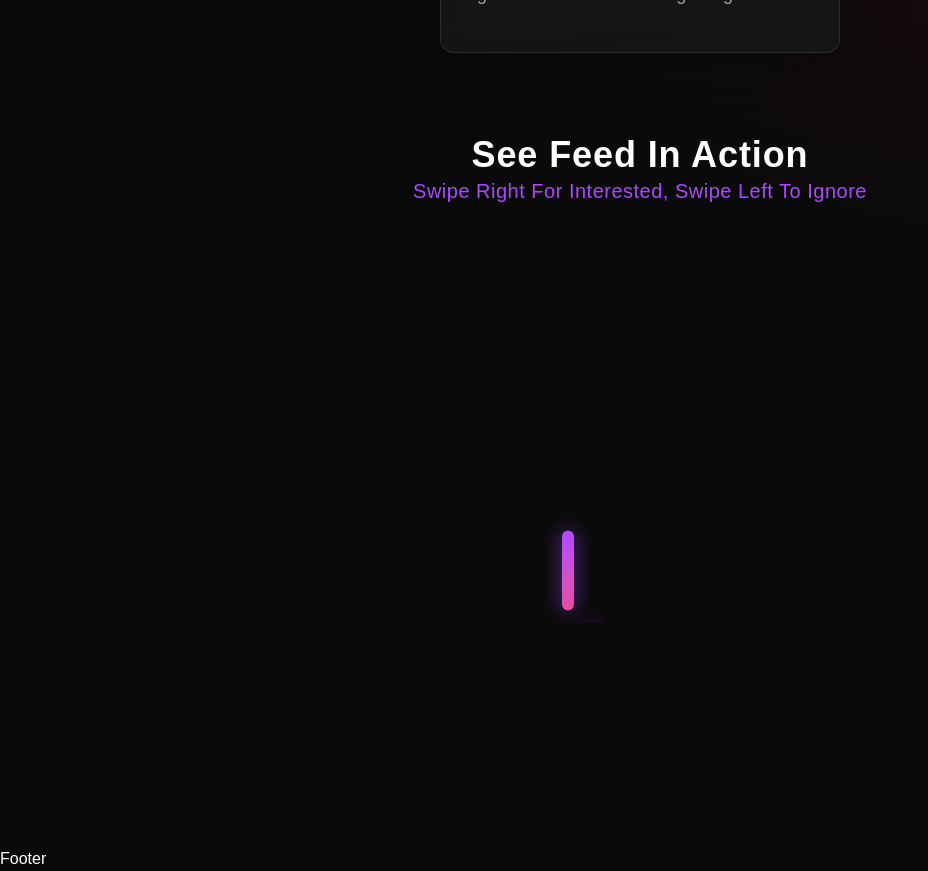
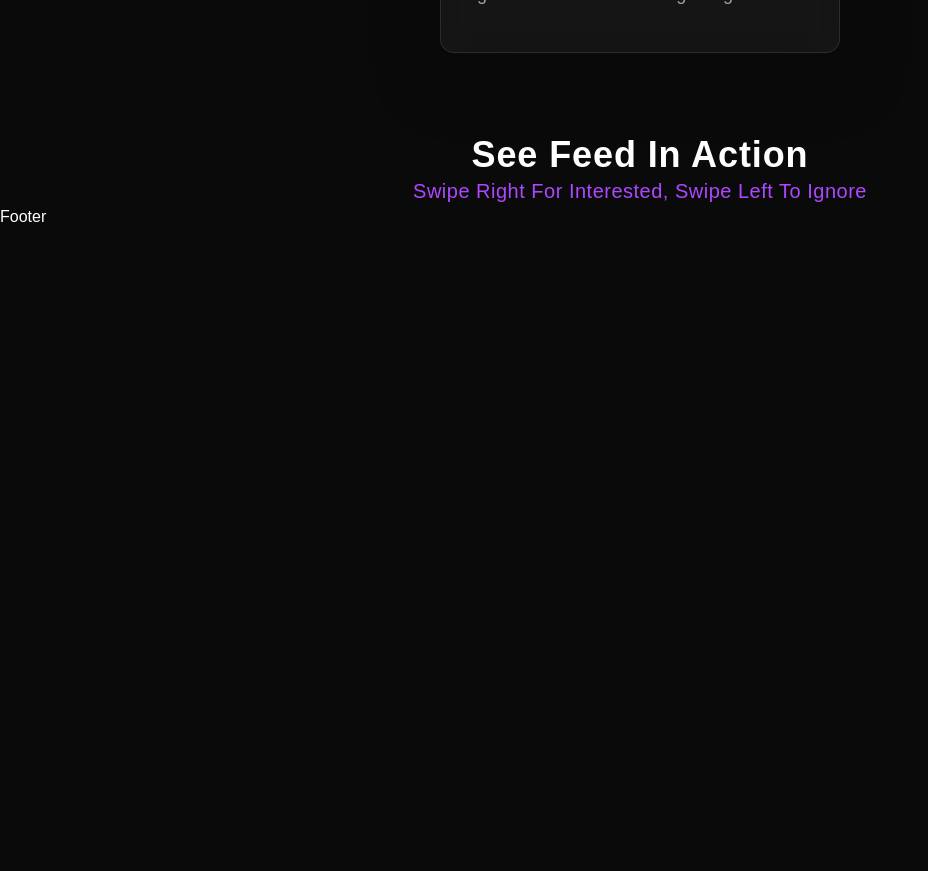
Before and after one commit to itzh4r5h/devtinder, a React (Vite) app: page / in a window 1280 px wide. Shown: the part 1320-2191 px from the top of the page, without its empty margins (0-928 px from the left). After the commit the page ends 1549 px from the top, so only its background shows below. Built offline with nearby package versions, Linux system fonts and the light colour scheme.

Commit message:
feat(feed): trigger swipe loader on first viewport entry

```diff
--- a/src/pages/home/FeedPreview.jsx
+++ b/src/pages/home/FeedPreview.jsx
@@ -1,8 +1,28 @@
 import { SwipeCards } from "@/components/swipe-cards/SwipeCards";
+import { useGSAP } from "@gsap/react";
+import gsap from "gsap";
+import { ScrollTrigger } from "gsap/ScrollTrigger";
+import { useRef, useState } from "react";
+
+gsap.registerPlugin(useGSAP, ScrollTrigger);
 
 export const FeedPreview = ({ mock_users }) => {
+  const feedSectionRef = useRef(null);
+  const [startLoader, setStartLoader] = useState(false);
+
+  useGSAP(() => {
+    ScrollTrigger.create({
+      trigger: feedSectionRef.current,
+      start: "top 45%",
+      once: true,
+      onEnter: () => setStartLoader(true),
+    });
+
+    ScrollTrigger.refresh();
+  }, []);
+
   return (
-    <section className="overflow-hidden">
+    <section ref={feedSectionRef} className="overflow-hidden">
       <h1 className="text-foreground text-4xl font-semibold capitalize text-center tracking-wide leading-11">
         see feed in action
       </h1>
@@ -10,7 +30,7 @@ export const FeedPreview = ({ mock_users }) => {
         swipe right for interested, swipe left to ignore
       </h3>
 
-      <SwipeCards users={mock_users} />
+      {startLoader && <SwipeCards users={mock_users} />}
     </section>
   );
 };
```
